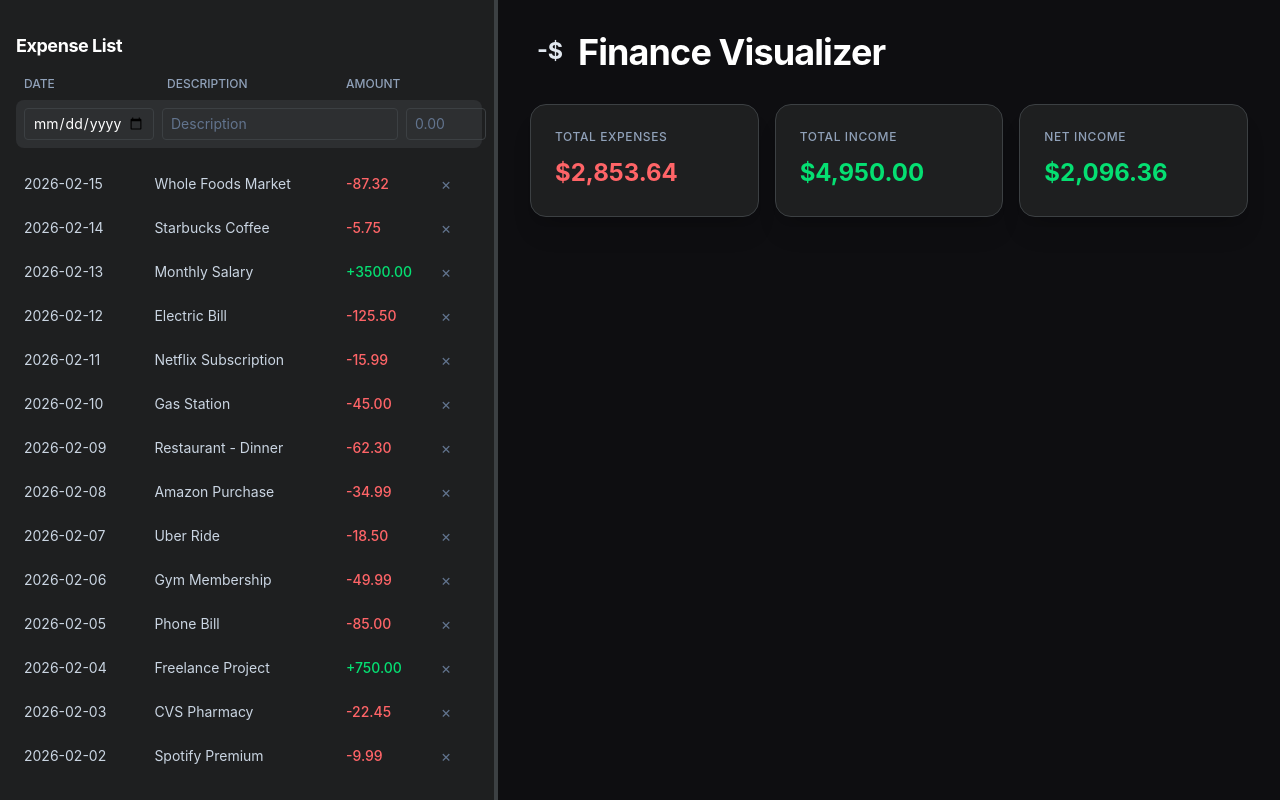
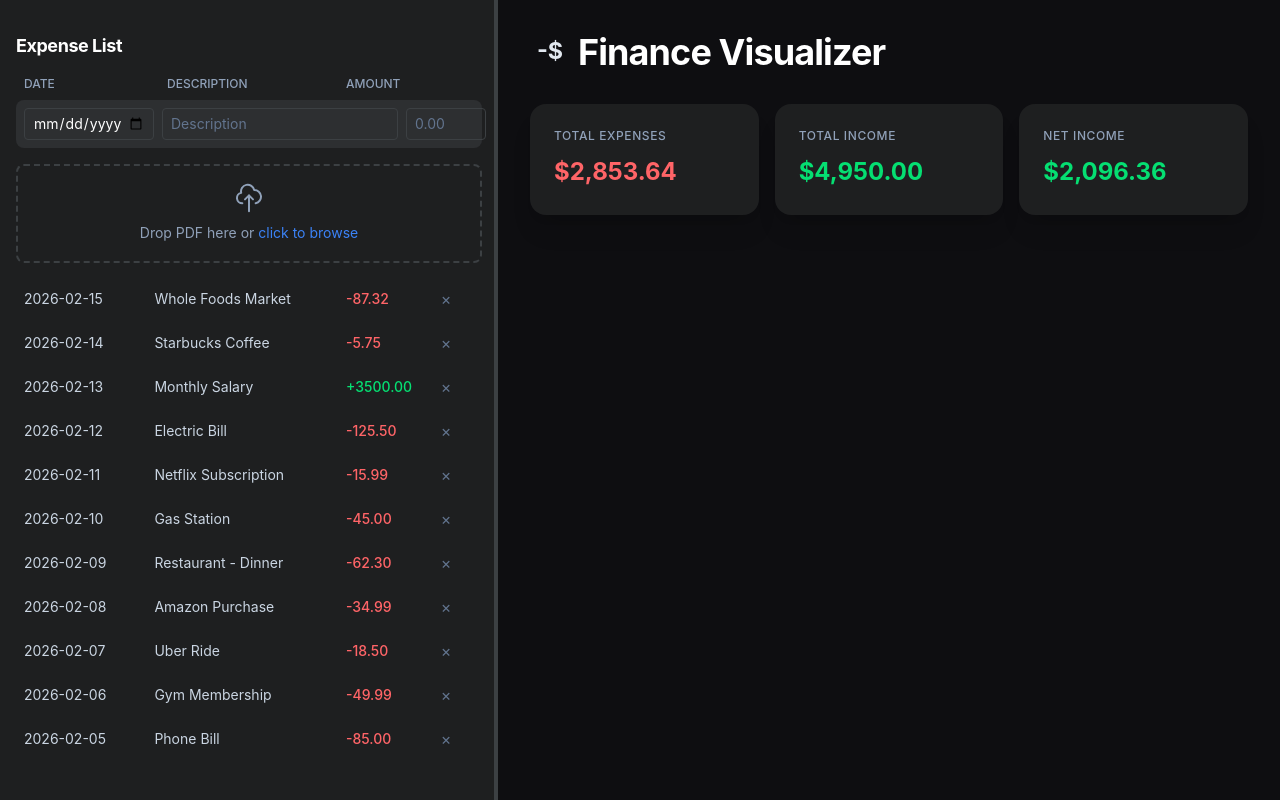
Before and after one commit to Aashirbadd/finance-wrapped, a React (Vite) app: page / in a window 1280 px wide. Built offline with nearby package versions, Linux system fonts and the light colour scheme.

Commit message:
add pdf drag and drop front end functionality

```diff
--- a/src/App.tsx
+++ b/src/App.tsx
@@ -47,6 +47,11 @@ function App() {
     setLedger(ledger.filter(t => t.id !== id));
   };
 
+  const handlePdfSelect = (file: File) => {
+    // For now, just log the file - we'll add OCR later
+    console.log('PDF selected:', file.name);
+  };
+
   const formatCurrency = (amount: number): string => {
     return amount.toLocaleString('en-US', {
       style: 'currency',
@@ -67,6 +72,7 @@ function App() {
           ledger={ledger}
           onAdd={handleAddTransaction}
           onRemove={handleRemoveTransaction}
+          onPdfSelect={handlePdfSelect}
         />
       </div>
 
--- /dev/null
+++ b/src/components/Sidebar/PdfDropZone.tsx
@@ -0,0 +1,90 @@
+import { useState, useRef } from 'react'
+
+interface PdfDropZoneProps {
+  onFileSelect: (file: File) => void
+}
+
+export function PdfDropZone({ onFileSelect }: PdfDropZoneProps) {
+  const [isDragging, setIsDragging] = useState(false)
+  const [fileName, setFileName] = useState<string | null>(null)
+  const inputRef = useRef<HTMLInputElement>(null)
+
+  const handleDragOver = (e: React.DragEvent) => {
+    e.preventDefault()
+    setIsDragging(true)
+  }
+
+  const handleDragLeave = (e: React.DragEvent) => {
+    e.preventDefault()
+    setIsDragging(false)
+  }
+
+  const handleDrop = (e: React.DragEvent) => {
+    e.preventDefault()
+    setIsDragging(false)
+
+    const files = e.dataTransfer.files
+    if (files.length > 0 && files[0].type === 'application/pdf') {
+      const file = files[0]
+      setFileName(file.name)
+      onFileSelect(file)
+    }
+  }
+
+  const handleClick = () => {
+    inputRef.current?.click()
+  }
+
+  const handleFileChange = (e: React.ChangeEvent<HTMLInputElement>) => {
+    const files = e.target.files
+    if (files && files.length > 0) {
+      const file = files[0]
+      if (file.type === 'application/pdf') {
+        setFileName(file.name)
+        onFileSelect(file)
+      }
+    }
+  }
+
+  return (
+    <div
+      onClick={handleClick}
+      onDragOver={handleDragOver}
+      onDragLeave={handleDragLeave}
+      onDrop={handleDrop}
+      className={`
+        border-2 border-dashed rounded-lg p-4 text-center cursor-pointer transition-colors mb-4
+        ${isDragging
+          ? 'border-[var(--color-accent)] bg-[var(--color-accent)]/10'
+          : 'border-[var(--color-border)] hover:border-[var(--color-accent)]'
+        }
+      `}
+    >
+      <input
+        ref={inputRef}
+        type="file"
+        accept="application/pdf"
+        onChange={handleFileChange}
+        className="hidden"
+      />
+
+      {fileName ? (
+        <div className="flex items-center justify-center gap-2">
+          <svg className="w-5 h-5 text-red-400" fill="currentColor" viewBox="0 0 20 20">
+            <path fillRule="evenodd" d="M4 4a2 2 0 012-2h4.586A2 2 0 0112 2.586L15.414 6A2 2 0 0116 7.414V16a2 2 0 01-2 2H6a2 2 0 01-2-2V4z" clipRule="evenodd" />
+          </svg>
+          <span className="text-sm text-slate-300 truncate">{fileName}</span>
+        </div>
+      ) : (
+        <>
+          <svg className="w-8 h-8 mx-auto text-slate-400 mb-2" fill="none" stroke="currentColor" viewBox="0 0 24 24">
+            <path strokeLinecap="round" strokeLinejoin="round" strokeWidth={1.5} d="M7 16a4 4 0 01-.88-7.903A5 5 0 1115.9 6L16 6a5 5 0 011 9.9M15 13l-3-3m0 0l-3 3m3-3v12" />
+          </svg>
+          <p className="text-sm text-slate-400">
+            Drop PDF here or <span className="text-[var(--color-accent)]">click to browse</span>
+          </p>
+        </>
+      )}
+    </div>
+  )
+}
--- a/src/components/Sidebar/index.tsx
+++ b/src/components/Sidebar/index.tsx
@@ -2,6 +2,7 @@ import React from 'react'
 import type { Ledger, Transaction } from '../../types'
 import { AddTransaction } from './AddTransaction'
 import { TransactionList } from './TransactionList'
+import { PdfDropZone } from './PdfDropZone'
 
 interface SidebarProps {
   currentWidth: number
@@ -9,9 +10,10 @@ interface SidebarProps {
   ledger: Ledger
   onAdd: (transaction: Transaction) => void
   onRemove: (id: string) => void
+  onPdfSelect: (file: File) => void
 }
 
-export default function Sidebar({ currentWidth, onResize, ledger, onAdd, onRemove }: SidebarProps) {
+export default function Sidebar({ currentWidth, onResize, ledger, onAdd, onRemove, onPdfSelect }: SidebarProps) {
   const handleMouseDown = (e: React.MouseEvent) => {
     e.preventDefault()
 
@@ -49,6 +51,9 @@ export default function Sidebar({ currentWidth, onResize, ledger, onAdd, onRemov
       {/* Add New Transaction */}
       <AddTransaction onAdd={onAdd} />
 
+      {/* PDF Drop Zone */}
+      <PdfDropZone onFileSelect={onPdfSelect} />
+
       {/* Transaction List */}
       <TransactionList ledger={ledger} onRemove={onRemove} />
 
--- a/src/index.css
+++ b/src/index.css
@@ -42,7 +42,7 @@
 @layer components {
   /* The primary container for dashboard modules */
   .card-main {
-    @apply bg-[var(--color-surface)] border border-[var(--color-border)] rounded-2xl p-6 shadow-xl;
+    @apply bg-[var(--color-surface)] rounded-2xl p-6 shadow-xl;
   }
 
   /* Nav items for the sidebar */
```
